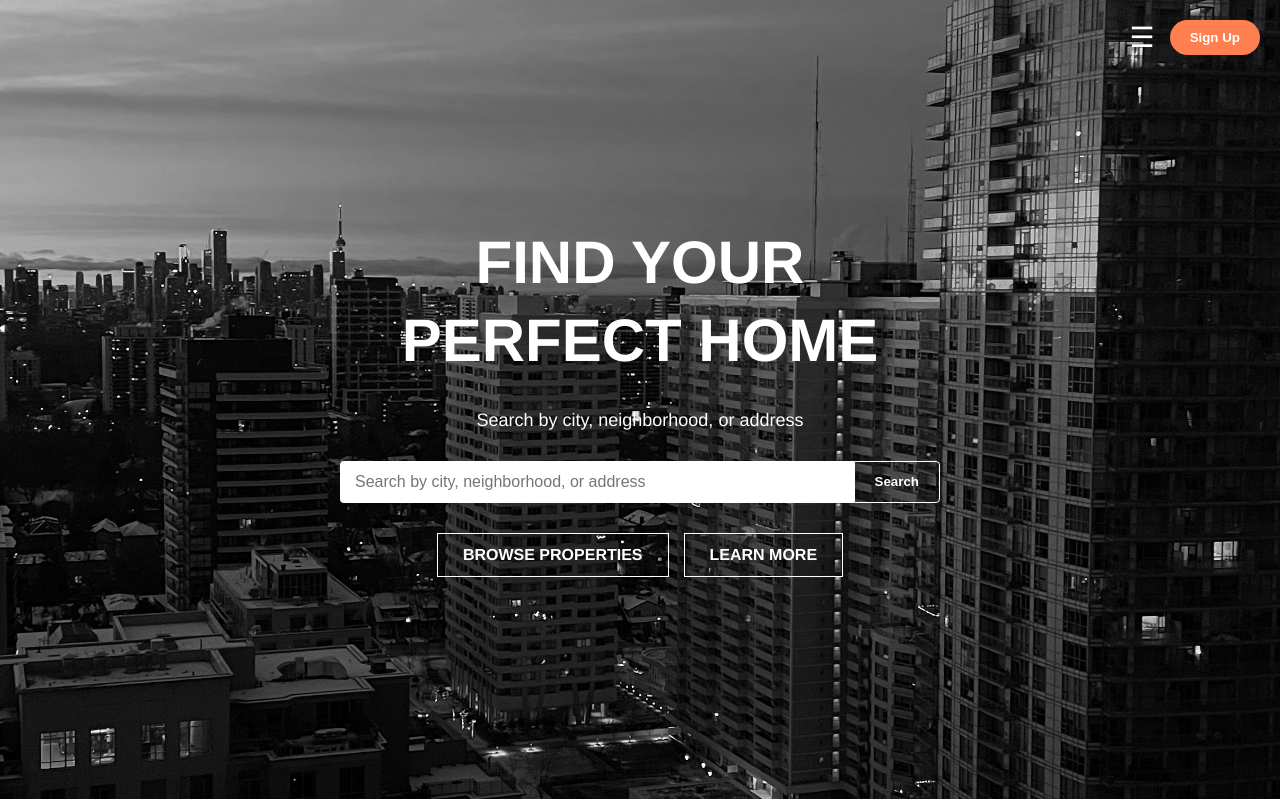
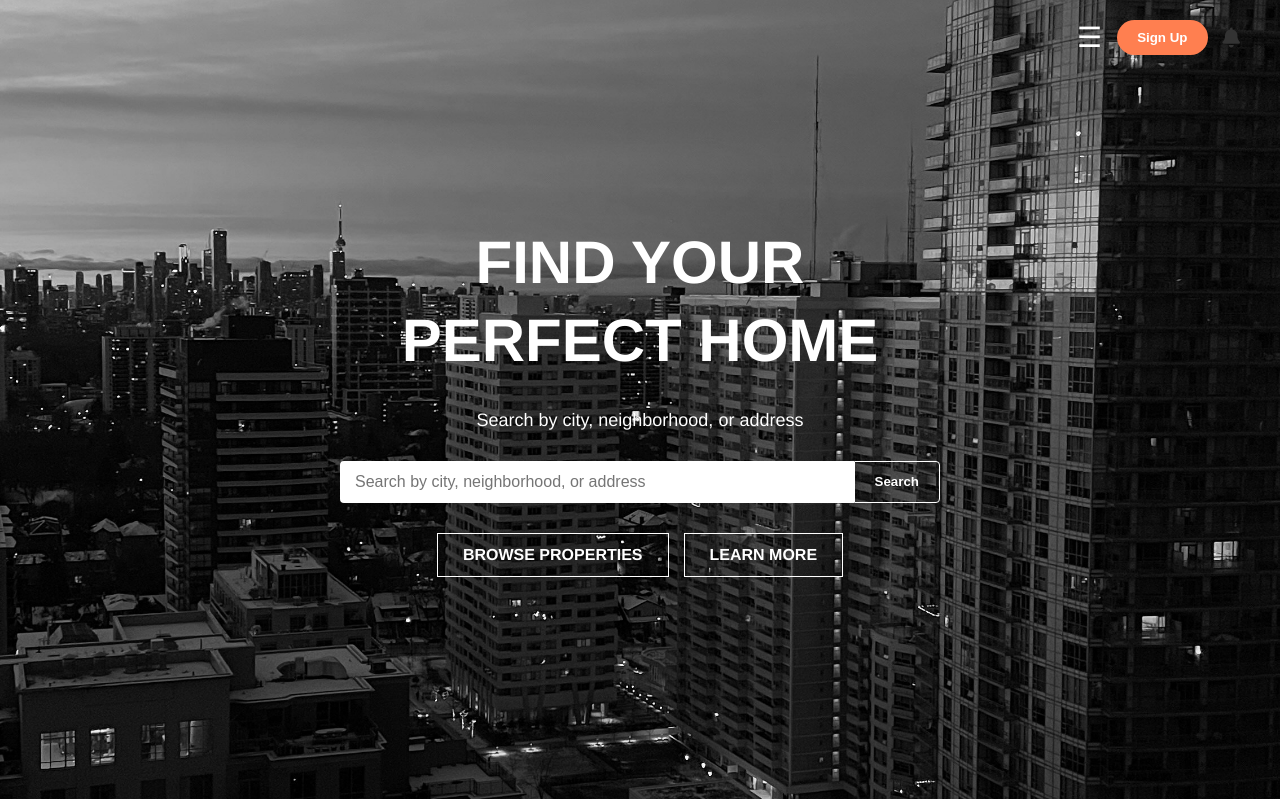
Before and after one commit to AfreenNazmin/Efficient-House-Renting-Property-management-System, a PHP site: page /php/index.php in a window 1280 px wide. Shown: the top 799 px of the page. Run offline with PHP 8.4, Linux system fonts and the light colour scheme; data comes from the database, SQL or seed files in the repository; some libraries are stand-ins or nearby versions.

Commit message:
Add notification icon to the header
Added a notification icon with a count display.

```diff
--- a/php/index.php
+++ b/php/index.php
@@ -22,6 +22,15 @@ include 'property_card.php';
     <div class="signup-button">
       <a href="../html/signup.html"><button>Sign Up</button></a>
     </div>
+    <!-- Notification Icon -->
+<div class="notification" id="notifIcon" style="position: relative; margin-right: 20px; cursor: pointer;">
+  <i class="fas fa-bell" style="font-size: 20px; color: #333;"></i>
+  <span id="notificationCount"
+        style="position: absolute; top: -5px; right: -5px; background: red; color: white;
+               border-radius: 50%; padding: 2px 6px; font-size: 12px; display: none;">
+  </span>
+</div>
+
 
     <nav class="mobile-menu">
       <a href="index.php">Home</a>
```
